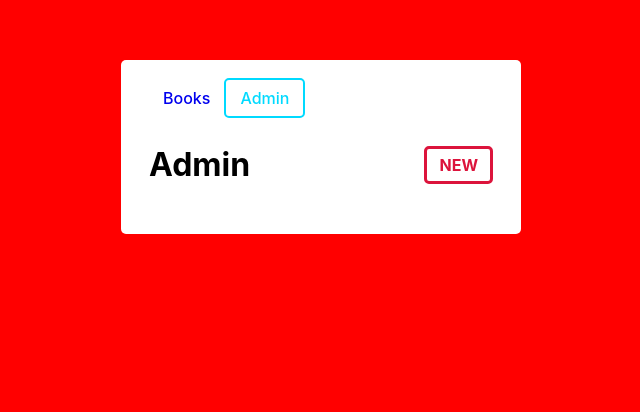
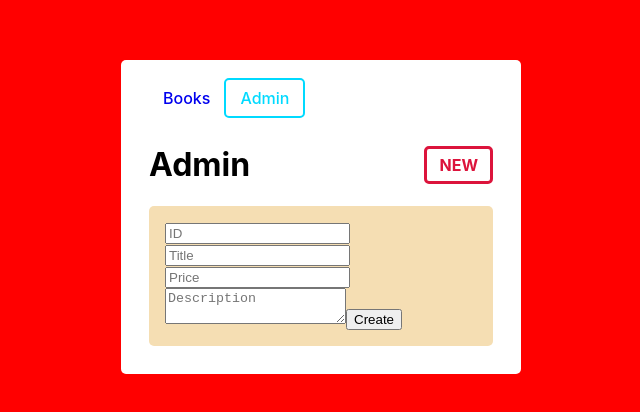
Before and after one commit to sleeplesseditor/react-router-v6, a React (Create React App) app: page /admin/new in a window 1280 px wide. Shown: the top 412 px of the page, without its empty margins (319-959 px from the left). Built offline with nearby package versions, Linux system fonts and the light colour scheme.

Commit message:
BookEdit component created

```diff
--- a/src/components/Books/bookEdit.jsx
+++ b/src/components/Books/bookEdit.jsx
@@ -1,8 +1,71 @@
+import { useEffect, useState } from 'react';
+import { styled } from "styled-components";
+import axios from 'axios';
+
+const StyledForm = styled.form`
+    background-color: wheat;
+    border-radius: 5px;
+    padding: 16px;
+`;
+
 const BookEdit = () => {
+    const [formFields, setFormFields] = useState(null);
+    const { id, title, price, description} = formFields || {};
+
+    const updateForm = ({ name, value }) => {
+        setFormFields({ ...formFields, [name]: value })
+    };
+
+    const createHandler = async () => {
+        try {
+            await axios.post('/books/new', { book: formFields });
+            alert('Book Created!');
+        } catch (err) {
+            console.warn('ERR', err)
+        }
+    };
+
     return (
-        <div>
-
-        </div>
+        <StyledForm>
+            <input
+                aria-label="ID input"
+                name="id"
+                onChange={({target}) => updateForm(target)}
+                placeholder="ID"
+                type="text"
+                value={id}
+            />
+            <input
+                aria-label="Title input"
+                name="title"
+                onChange={({target}) => updateForm(target)}
+                placeholder="Title"
+                type="text"
+                value={title}
+            />
+            <input
+                aria-label="Price input"
+                name="price"
+                onChange={({target}) => updateForm({
+                    name: target.name, price: Number(target.value)
+                })}
+                placeholder="Price"
+                type="text"
+                value={price}
+            />
+            <textarea
+                name="description"
+                onChange={({target}) => updateForm(target)}
+                placeholder="Description"
+                value={description}
+            />
+            <button
+                onClick={createHandler}
+                type="button"
+            >
+                Create
+            </button>
+        </StyledForm>
     )
 }
 
```
